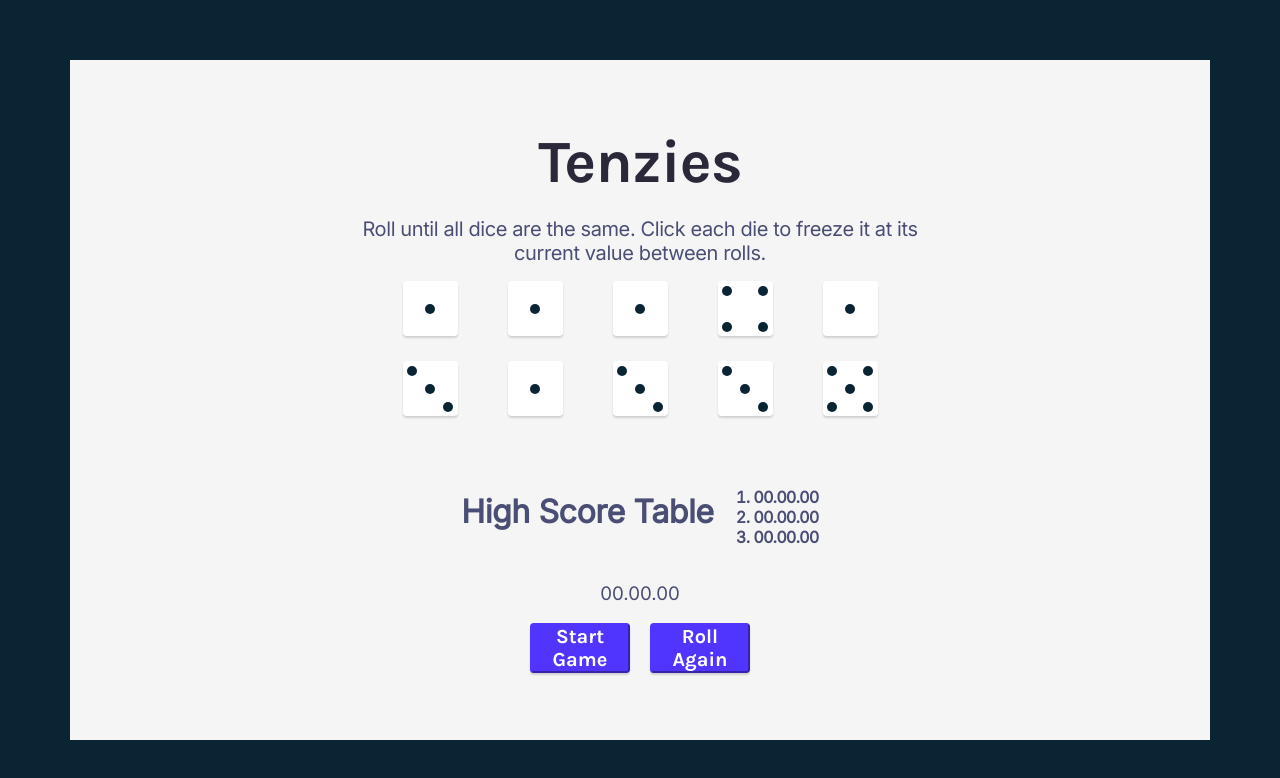
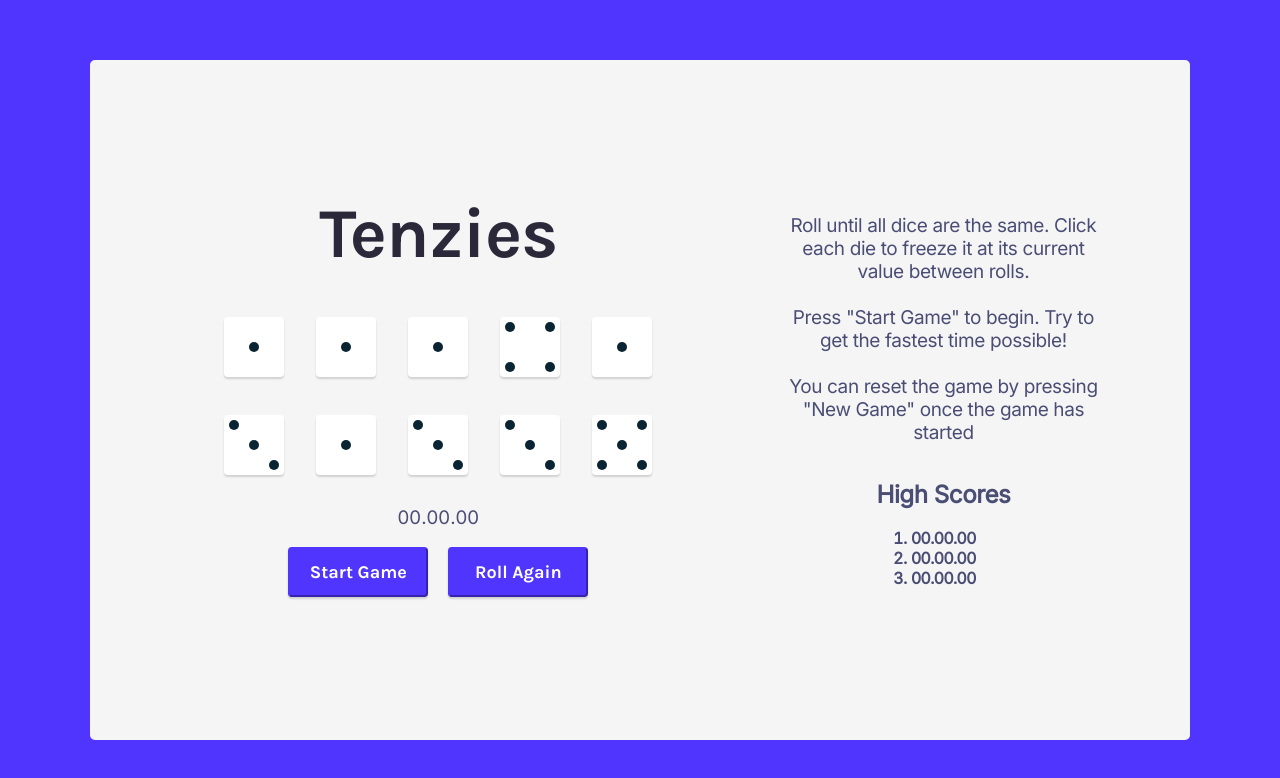
Before and after one commit to dwighthan/tenzies, a React (Create React App) app: page / in a window 1280 px wide. Shown: the top 778 px of the page. Built offline with nearby package versions, Linux system fonts and the light colour scheme.

Commit message:
design finalization

```diff
--- a/public/index.html
+++ b/public/index.html
@@ -8,7 +8,7 @@
     <link href="https://fonts.googleapis.com/css2?family=Karla:wght@500;700&display=swap" rel="stylesheet">
     <link rel="preconnect" href="https://fonts.googleapis.com">
     <link rel="preconnect" href="https://fonts.gstatic.com" crossorigin>
-    <link href="https://fonts.googleapis.com/css2?family=Inter&display=swap" rel="stylesheet">
+    <link href="https://fonts.googleapis.com/css2?family=Inter&family=Karla:ital,wght@1,700&display=swap" rel="stylesheet">
   </head>
   <body>
     <div id="root"></div>
--- a/src/App.js
+++ b/src/App.js
@@ -146,14 +146,12 @@ function App() {
   return (
     <div>
     <main className="main">
+    {tenzies && <Confetti></Confetti>}
     <h1 className="header">Tenzies</h1>
-      <h3 className="header-instructions">Roll until all dice are the same. Click each die to freeze it at its current value between rolls.</h3>
-      {tenzies && <Confetti></Confetti>}
+
       <div className="die-container">
         {diceArray}
       </div>
-
-        <HighScore highScore={highScore} secondHighScore={secondHighScore} thirdHighScore={thirdHighScore}/>
 
         <h3 className="timer">
           {minutes}
@@ -168,6 +166,21 @@ function App() {
           <button className="button-reroll" onClick={startGame}> Start Game </button>}
           <button className="button-reroll" onClick={start ? newDice : () => {}}>Roll Again</button>
       </div>
+
+      <h3 className="header-instructions">
+        Roll until all dice are the same. Click each die to freeze it at its current value between rolls.
+        <br></br>
+        <br></br>
+        Press "Start Game" to begin. Try to get the fastest time possible!
+        <br></br>
+        <br></br>
+        You can reset the game by pressing "New Game" once the game has started
+
+        <HighScore highScore={highScore} secondHighScore={secondHighScore} thirdHighScore={thirdHighScore}/>
+      </h3>
+
+
+
     </main>
     </div>
   );
--- a/src/components/HighScore.js
+++ b/src/components/HighScore.js
@@ -17,8 +17,8 @@ export default function HighScore(props) {
 
     return(
         <div className="high-score-table">
-            <h1>High Score Table</h1>
-            <ol>
+            <ol className="scores">
+            <h2 className="scores-header">High Scores</h2>
                 <li>
                     {firstMinutes}
                     <span>.</span>
--- a/src/styles.css
+++ b/src/styles.css
@@ -4,78 +4,69 @@
 
 body {
     margin: 0px;
-    background-color: #0B2434;
-    padding: 60px 70px;
+    background-color: #5035FF;
+    padding: 60px 90px;
     width: 100vw;
     position: absolute;
 }
 
 .main {
-    display: flex;
+    display: grid;
+    grid-template-columns: repeat(6, 1fr);
+    grid-template-rows: repeat(5, 1fr);
     flex-shrink: 0;
     background-color: #F5F5F5;
     width: 100%;
     height: 85vh;
     flex-direction: column;
     justify-content: center;
-    align-items: center;
+    align-content: center;
     padding-top: 25vh;
     padding-bottom: 35vh;
+    padding-right: 5%;
+    border-radius: 5px;
+    grid-template-areas:
+        "h h h h i i"
+        "d d d d i i"
+        ". t t . s s"
+        "b b b b s s"
 }
 
 .header {
+    grid-area: h;
     display: flex;
-    flex-shrink: 0;
-    width: 20vw;
-    max-height: 1vh;
     justify-content: center;
-    align-items: flex-start;
+    align-items: center;
     color: #2B283A;
     text-align: center;
     font-family:'Karla', sans-serif;
-    font-size: 60px;
+    font-size: 70px;
     font-style: normal;
     font-weight: 700;
     line-height: normal;
     letter-spacing: -0.768px;
-    padding-top: 5vh;
+    margin-top: 10%;
 }
 
-.header-instructions {
-    display: flex;
-    flex-shrink: 0;
-    width: 50%;
-    height: 30px;
-    justify-content: center;
-    align-items: center;
-    color: #4A4E74;
-    text-align: center;
-    font-family: 'Inter', sans-serif;
-    font-size: 20px;
-    font-style: normal;
-    font-weight: 400;
-    line-height: normal;
-    letter-spacing: -0.393px;
-    padding-top: 5vh;
-    margin-top: 3%;
-}
 
 .die-container {
+    grid-area: d;
     display: grid;
-    grid-template-columns: repeat(5, minmax(2vh, 1fr));
+    grid-template-columns: repeat(5, minmax(1vh, 1fr));
     grid-template-rows: 50px 50px;
-    grid-gap: 30px 50px;
+    grid-gap: 6vh 10%;
     place-items: center;
-    margin-top: 2%;
-    margin-bottom: 5%;
+    margin-bottom: 2%;
+    padding-left: 20%;
+    padding-right: 20%;
 }
 
 .die-face {
     display: grid;
     grid-template-columns: 1fr 1fr 1fr;
     grid-template-rows: 1fr 1fr 1fr;
-    width: 55px;
-    height: 55px;
+    width: 60px;
+    height: 60px;
     border-radius: 3.813px;
     box-shadow: 0px 2px 2px 0px rgba(0, 0, 0, 0.15);
     grid-template-areas:
@@ -105,26 +96,21 @@ body {
 }
 
 .timer {
+    grid-area: t;
+    display: flex;
+    justify-content: center;
+    align-items: center;
     color: #4A4E74;
     text-align: center;
     font-family: 'Inter', sans-serif;
     font-style: normal;
     font-weight: 400;
     line-height: normal;
-}
-
-.high-score-table {
-    display: flex;
-    color: #4A4E74;
-    text-align: center;
-    font-family: 'Inter', sans-serif;
-    font-style: normal;
-    font-weight: 700;
-    line-height: normal;
-    letter-spacing: -0.393px;
+    margin-bottom: 5%;
 }
 
 .button-container {
+    grid-area: b;
     display: flex;
     flex-direction: row;
     justify-content: center;
@@ -136,7 +122,7 @@ body {
     margin-left: 10px;
     margin-right: 10px;
     grid-column: 3;
-    width: 100px;
+    width: 140px;
     height: 50px;
     flex-direction: column;
     justify-content: center;
@@ -145,7 +131,7 @@ body {
     color: #FFF;
     text-align: center;
     font-family: 'Karla', sans-serif;
-    font-size: 20px;
+    font-size: 18px;
     font-style: normal;
     font-weight: 700;
     line-height: normal;
@@ -158,28 +144,124 @@ body {
     box-shadow: inset 5px 5px 10px -3px rgba(0, 0, 0, 0.7);
 }
 
-@media (max-width: 1000px) {
+.header-instructions {
+    grid-area: i;
+    display: flex;
+    flex-shrink: 0;
+    flex-direction: column;
+    justify-content: center;
+    align-items: center;
+    width: 90%;
+    flex-shrink: 0;
+    color: #4A4E74;
+    text-align: center;
+    font-family: 'Inter', sans-serif;
+    font-size: 19px;
+    font-style: normal;
+    font-weight: 400;
+    line-height: normal;
+    letter-spacing: -0.393px;
+    margin-top: 85%;
+    margin-bottom: 10%;
+}
+
+.high-score-table {
+    grid-area: s;
+    display: flex;
+    justify-content: center;
+    align-items: center;
+    flex-direction: column;
+    color: #4A4E74;
+    text-align: center;
+    font-family: 'Inter', sans-serif;
+    font-style: normal;
+    font-size: 16px;
+    font-weight: 700;
+    line-height: normal;
+    letter-spacing: -0.393px;
+}
+
+.scores {
+    display: flex;
+    flex-direction: column;
+    justify-content: center;
+    align-items: center;
+    width: 10%;
+    padding-right: 40px;
+    margin-bottom: 70px;
+}
+
+.scores-header {
+    display: flex;
+    width: 200px;
+    justify-content: center;
+    align-items: center;
+}
+
+
+@media (max-width: 1200px) {
+    .main {
+        padding-top: 20%;
+    }
+
     .header-instructions {
         width: 90%;
     }
-}
 
-@media (max-height: 500px) {
-    .main {
-        overflow: scroll;
-    }
-
-    .header {
-        margin-top: 200px;
+    .die-container {
+        padding-left: 10%;
+        padding-right: 10%;
+        margin-right: 3%;
     }
 }
 
-@media (max-width: 850px) {
-    .header-instructions {
-        margin-top: 40px;
+@media (max-height: 600px) {
+    .main {
+        overflow: scroll;
+        padding-top: 0;
+        padding-bottom: 0;
+        margin-top: 0;
+        margin-bottom: 0;
     }
 
     .die-container {
-        margin-top: 40px;
+        padding-left: 15%;
+        padding-right: 15%;
+        margin-bottom: 0;
     }
 }
+
+@media (max-width: 1000px) {
+    .main {
+        display: flex;
+        padding-top: 0;
+        padding-bottom: 10%;
+        padding-left: 7%;
+        margin-top: 0;
+        margin-bottom: 0;
+    }
+
+    .header-instructions {
+        display: none;
+    }
+
+    .die-container {
+        width: 100%;
+    }
+}
+
+@media (max-height: 450px) {
+    .main {
+        overflow: scroll;
+        padding-top: 25%;
+        padding-bottom: 10%;
+        margin-top: 0;
+        margin-bottom: 0;
+    }
+
+    .die-container {
+        padding-left: 15%;
+        padding-right: 15%;
+        margin-bottom: 0;
+    }
+}
```
